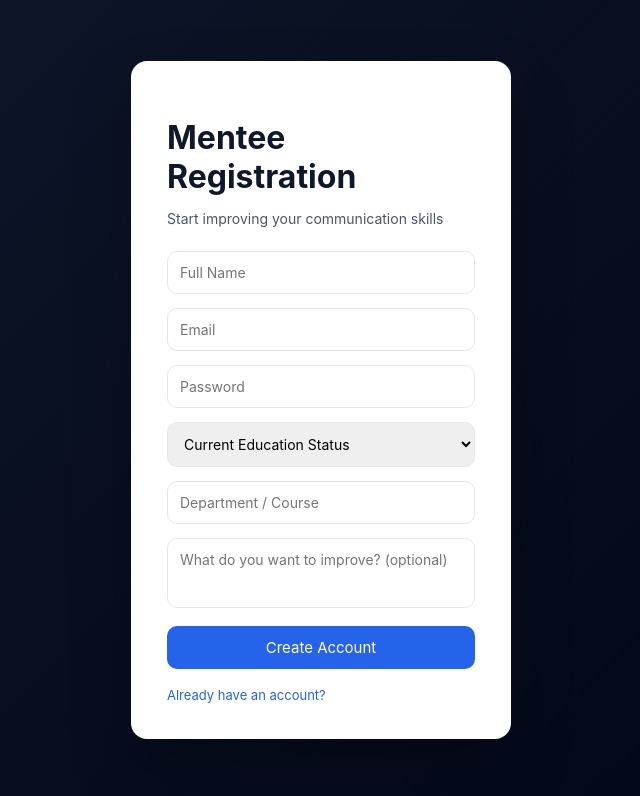
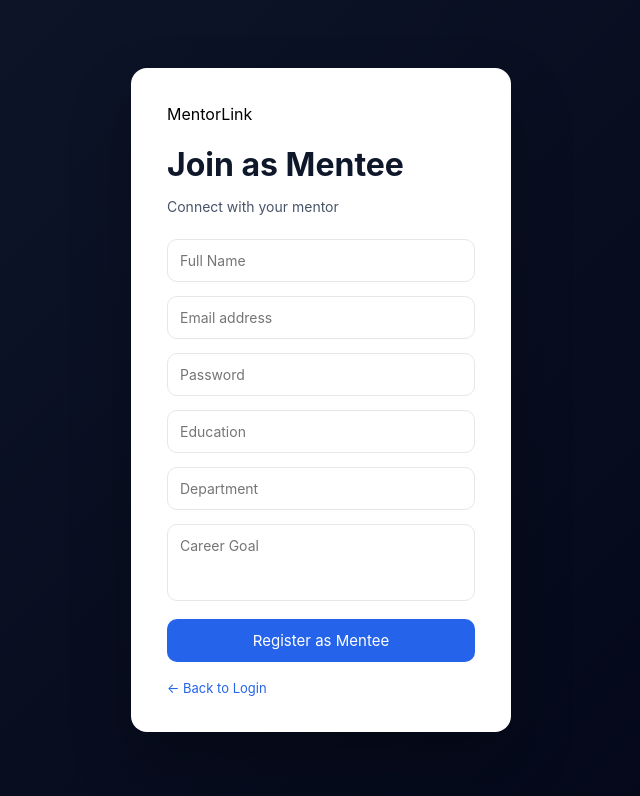
Before and after one commit to mufeena/MY_SENIOR, a plain HTML site: page register-mentee.html in a window 1280 px wide. Shown: the whole page, without its empty margins (319-959 px from the left). Drawn offline with Linux system fonts and the light colour scheme.

Commit message:
Update register-mentee.html

```diff
--- a/register-mentee.html
+++ b/register-mentee.html
@@ -2,37 +2,29 @@
 <html lang="en">
 <head>
   <meta charset="UTF-8">
-  <title>Mentee Registration</title>
+  <title>Register Mentee | MentorLink</title>
   <link rel="stylesheet" href="css/auth.css">
+  <meta name="viewport" content="width=device-width, initial-scale=1.0">
 </head>
 <body>
-
   <div class="auth-wrapper">
     <div class="auth-card animate">
-    <h1>Mentee Registration</h1>
-    <p>Start improving your communication skills</p>
+      <div class="logo">MentorLink</div>
+      <h1>Join as Mentee</h1>
+      <p>Connect with your mentor</p>
 
-    <form>
-      <input type="text" placeholder="Full Name" required>
-      <input type="email" placeholder="Email" required>
-      <input type="password" placeholder="Password" required>
-
-      <select required>
-        <option value="">Current Education Status</option>
-        <option>Undergraduate</option>
-        <option>Postgraduate</option>
-        <option>Diploma</option>
-        <option>School Student</option>
-      </select>
-
-      <input type="text" placeholder="Department / Course">
-      <textarea placeholder="What do you want to improve? (optional)"></textarea>
-
-      <button type="submit">Create Account</button>
+      <form id="menteeRegisterForm">
+        <input type="text" id="menteeName" placeholder="Full Name" required>
+        <input type="email" id="menteeEmail" placeholder="Email address" required>
+        <input type="password" id="menteePassword" placeholder="Password" required>
+        <input type="text" id="menteeEdu" placeholder="Education" required>
+        <input type="text" id="menteeDept" placeholder="Department" required>
+        <textarea id="menteeGoal" placeholder="Career Goal" rows="3" required></textarea>
+        <button type="submit">Register as Mentee</button>
       </form>
 
       <div class="auth-links">
-      <a href="index.html">Already have an account?</a>
+        <a href="index.html">← Back to Login</a>
       </div>
     </div>
   </div>
```
Lines whose indentation alone changed are shown as unchanged.
